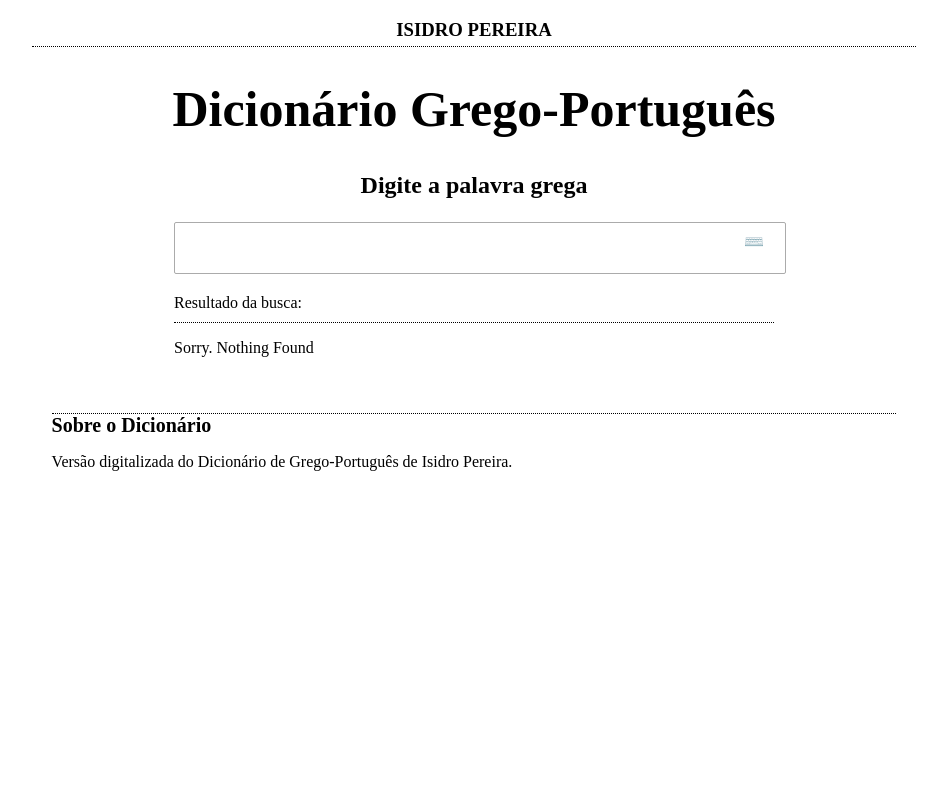
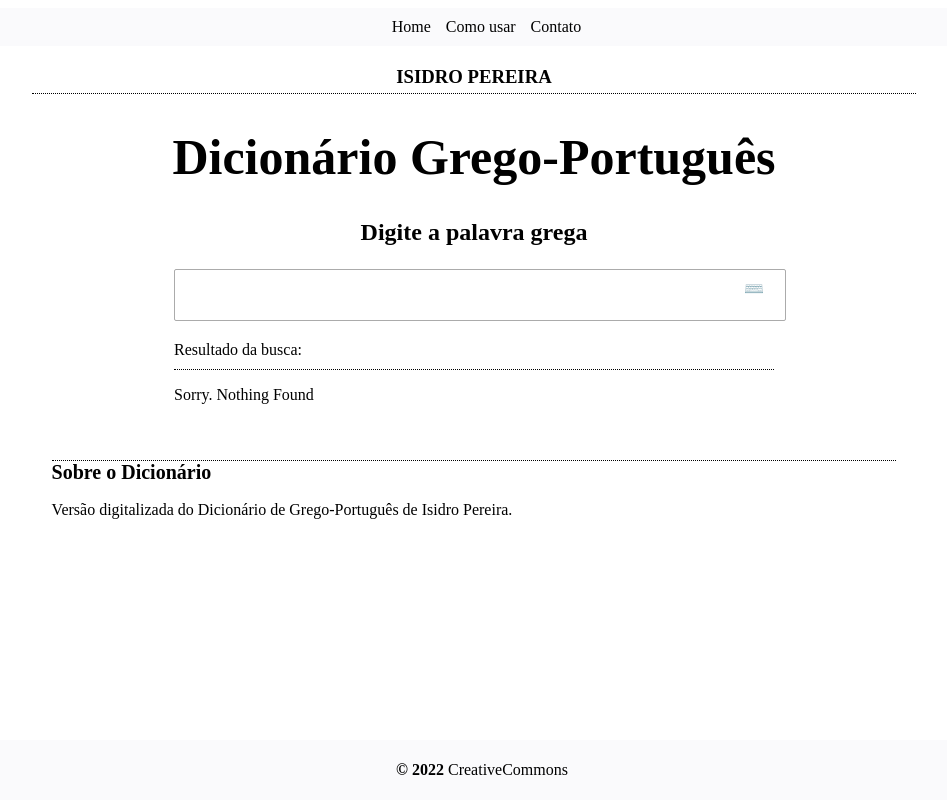
Before and after one commit to AbidielChagas/Dicionario-Grego-Frontend, an Angular app: page / in a window 1280 px wide. Shown: the whole page, without its empty margins (166-1113 px from the left). Built offline with nearby package versions, Linux system fonts and the light colour scheme.

Commit message:
Navbar and footer created, closes #2

```diff
--- a/src/app/app.component.html
+++ b/src/app/app.component.html
@@ -1 +1,3 @@
+<app-navbar></app-navbar>
 <router-outlet></router-outlet>
+<app-footer></app-footer>
--- a/src/app/app.module.ts
+++ b/src/app/app.module.ts
@@ -5,11 +5,15 @@
 import { AppRoutingModule } from './app-routing.module';
 import { AppComponent } from './app.component';
 import { HomeComponent } from './home/home.component';
+import { NavbarComponent } from './navbar/navbar.component';
+import { FooterComponent } from './footer/footer.component';
 
 @NgModule({
   declarations: [
     AppComponent,
-    HomeComponent
+    HomeComponent,
+    NavbarComponent,
+    FooterComponent
   ],
   imports: [
     BrowserModule,
--- /dev/null
+++ b/src/app/footer/footer.component.css
@@ -0,0 +1,10 @@
+footer{
+    position: fixed;
+    bottom: 0;
+    width: 100%;
+    background-color: #fafafc;
+}
+p{
+    padding-bottom: 5px;
+    padding-top: 5px;
+}
--- /dev/null
+++ b/src/app/footer/footer.component.html
@@ -0,0 +1,3 @@
+<footer>
+    <p style="text-align: center;"><b>© 2022</b> CreativeCommons</p>
+</footer>
--- /dev/null
+++ b/src/app/footer/footer.component.ts
@@ -0,0 +1,15 @@
+import { Component, OnInit } from '@angular/core';
+
+@Component({
+  selector: 'app-footer',
+  templateUrl: './footer.component.html',
+  styleUrls: ['./footer.component.css']
+})
+export class FooterComponent implements OnInit {
+
+  constructor() { }
+
+  ngOnInit(): void {
+  }
+
+}
--- /dev/null
+++ b/src/app/navbar/navbar.component.css
@@ -0,0 +1,21 @@
+nav{
+    display: flex;
+    justify-content: center;
+    background-color: #fafafc;
+    margin-bottom: 20px;
+}
+
+.nav{
+    list-style: none;
+    text-align: center;
+    margin-bottom: 10px;
+    margin-top: 10px;
+    }
+    .items{
+        display: inline;
+        justify-content: center;
+        margin-right: 15px;
+        text-align: center;
+        text-decoration: none;
+        color: black;
+    }
--- /dev/null
+++ b/src/app/navbar/navbar.component.html
@@ -0,0 +1,7 @@
+<nav class="header">
+    <ul class="nav">
+      <a class="items" routerLink="/">Home</a>
+      <a class="items" routerLink="/como-usar">Como usar</a>
+      <a class="items" routerLink="/contato">Contato</a>
+    </ul>
+  </nav>
--- /dev/null
+++ b/src/app/navbar/navbar.component.ts
@@ -0,0 +1,15 @@
+import { Component, OnInit } from '@angular/core';
+
+@Component({
+  selector: 'app-navbar',
+  templateUrl: './navbar.component.html',
+  styleUrls: ['./navbar.component.css']
+})
+export class NavbarComponent implements OnInit {
+
+  constructor() { }
+
+  ngOnInit(): void {
+  }
+
+}
```
Also changed, not shown: 2 other files (tests, documents, lock files or other folders).
